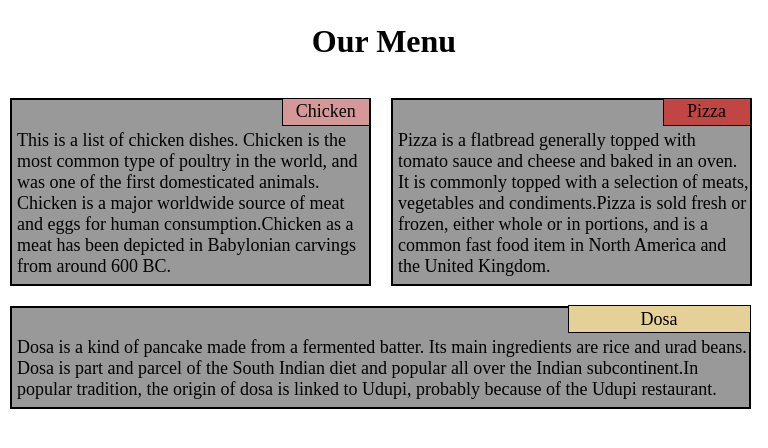
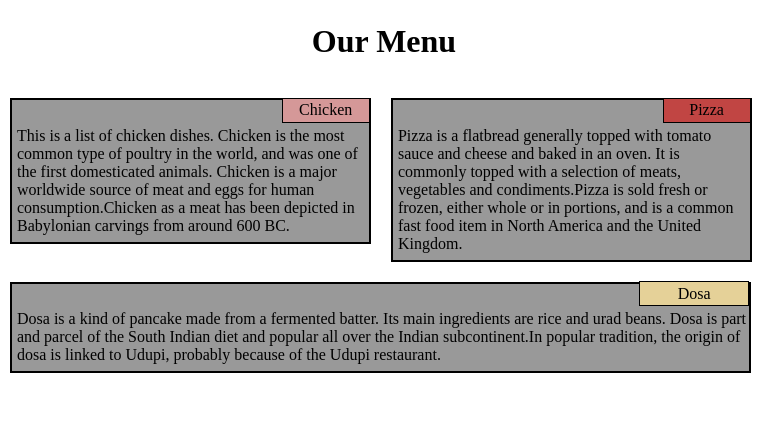
Before and after one commit to tarunkalra/module2, a plain HTML site: page index.html in a window 768 px wide. Drawn offline with Linux system fonts and the light colour scheme.

Commit message:
Update final

```diff
--- a/css/style.css
+++ b/css/style.css
@@ -8,13 +8,11 @@ h1{
 	font-weight: bold;
 	margin-top: 3%;
 	margin-bottom: 5%;
-	font-size: 32px;
 }
 #div1,#div2,#div3{
 	background-color: #999999;
 	border: 2px solid black;
 	font-family: Verdana serif;
-	font-size: 18px;
 }
 #title1{
 	background-color: #D59898;
@@ -50,7 +48,7 @@ h1{
 
 }
 
-@media (max-width: 991px) and (min-width: 768px) {
+@media only screen and (max-width: 991px) and (min-width: 768px) {
 	#div1,#div2{
 		float: left;
 		width: 47%;
@@ -67,6 +65,7 @@ h1{
 		float: left;
 		width: 96.5%;
 		box-sizing: border-box;
+		height: 10%;
 		margin-left: 10px;
 		padding-left: 5px;
 		padding-bottom: 7px;
@@ -82,11 +81,20 @@ h1{
 	margin-right: -2.5px;
 	margin-bottom: 4px;
 }
+#div3 >.title{
+	width: 15%;
+	padding: 2.5px 5px 2.5px 5px;
+	border: 1px solid black;
+	position: relative;
+	left:85%;
+	margin-top:-2.5px;
+	margin-right: -2.5px;
+	margin-bottom: 4px;
 
 }
+}
 
-
-@media (max-width: 767px){
+@media only screen and (max-width: 767px) {
 #div1,#div2,#div3{
 		box-sizing: border-box;
 		width:94%;
```
